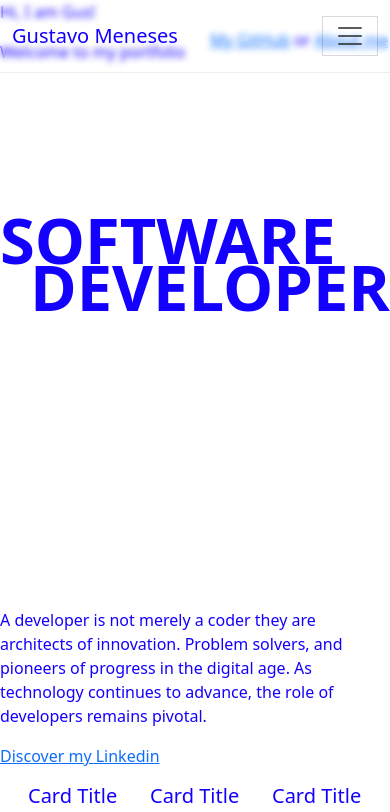
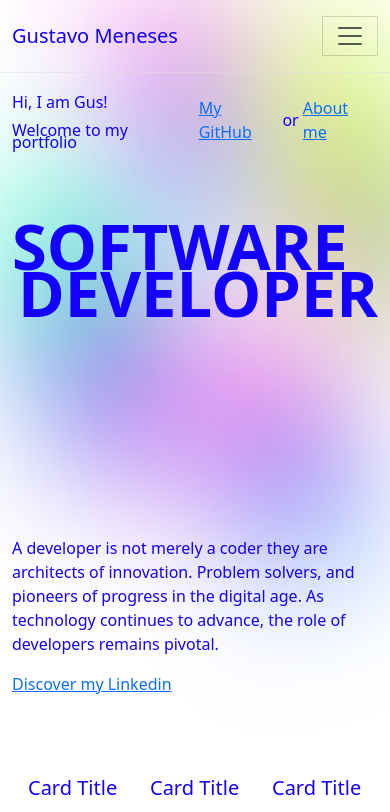
Before and after one commit to gdameneses/gustavo-meneses-portfolio, a React (Create React App) app: page / in a window 390 px wide. Shown: the top 812 px of the page. Built offline with nearby package versions, Linux system fonts and the light colour scheme.

Commit message:
chore: header responsiveness

```diff
--- a/src/components/header/Header.js
+++ b/src/components/header/Header.js
@@ -1,13 +1,41 @@
-import React from 'react';
+import React, { useState, useEffect } from 'react';
 import Container from 'react-bootstrap/Container';
 import Col from 'react-bootstrap/Col'
 import './Header.scss';
 
+const BlurredElipse = ({top, left, width, height, color1, color2, color3}) => {
+    const [angle, setAngle] = useState(45); // Initial angle value
+
+    useEffect(() => {
+        const intervalId = setInterval(() => {
+            setAngle(angle => (angle + 1) % 361);
+        }, 4);
+
+        return () => clearInterval(intervalId);
+    }, []);
+
+    return (
+<div style={{top, left, height, width, '--angle': `${angle}deg`, '--color1': `${color1}`, '--color2': `${color2}`, '--color3': `${color3}`}} className="background__item "></div>
+    );
+};
+
+
+
+
+
 const Header = () => {
   return (
-    <Container fluid className= "hero p-0">
-      <Container fluid="md" className="hero__content p-0">
-        <div className="hero__subtitle">
+    <Container fluid className="hero">
+    <div className="background">
+      <div className="background__img">
+        {BlurredElipse({top: '30%', left: '10%', width: '30%', height: '40%', color1: '#0029FF', color2: '#00FFB2', color3: '#FF00E5'})}
+        {BlurredElipse({top: '10%', left: '40%', width: '20%', height: '30%', color1: '#0029FF', color2: '#FF00D6', color3: '#00B2FF'})}
+        {BlurredElipse({top: '50%', left: '60%', width: '25%', height: '30%', color1: '#0029FF', color2: '#FF00D6', color3: '#00B2FF'})}
+        {BlurredElipse({top: '12%', left: '80%', width: '24%', height: '40%', color1: '#FF0000', color2: '#CCFF00', color3: '#00FF94'})}
+      </div>
+    </div>
+      <Container fluid="md" className="hero__content">
+        <div className="hero__subtitle align-items-start">
           <div className="hero__subtitle__block--left">
             <p className="hero__text__content">Hi, I am Gus!</p>
             <p className="hero__text__content">Welcome to my portfolio</p>
@@ -23,7 +51,7 @@ const Header = () => {
             <h1 className="hero__header__text--right">DEVELOPER</h1>
           </div>
           <div className="d-flex justify-content-between flex-column flex-md-row">
-            <Col xs={12} md={4} className="hero_footer">
+            <Col xs={12} md={5} className="hero_footer">
               <p>
               A developer is not merely a coder they are architects
               of innovation. Problem solvers, and pioneers of progress in the digital age. As technology continues to advance, the role of developers remains pivotal.
--- a/src/components/header/Header.scss
+++ b/src/components/header/Header.scss
@@ -1,6 +1,24 @@
 .hero {
-  height: 48rem;
+  height: 90vh;
   color: #1400FF;
+  padding: 6rem 0 4rem 0!important;
+}
+
+.background {
+  position: absolute;
+  overflow: hidden;
+  top: -6rem;
+  height: 100vh;
+  width: 100%;
+  z-index: -1;
+  .background__item {
+    position: absolute;
+    opacity: 1;
+    rotate: 160deg;
+    border-radius: 50%;
+    background-image: conic-gradient(from var(--angle), var(--color1), var(--color2), var(--color3));
+    filter: blur(72px)
+  }
 }
 
 .hero__content {
@@ -19,6 +37,10 @@
   .hero__subtitle__block--right {
     display: flex;
     align-items: center;
+  }
+
+  .hero__subtitle__block--left {
+    line-height: 12px;
   }
 }
 
@@ -59,4 +81,11 @@
     line-height: 7rem;
     margin: 0;
   }
+
+  .background {
+    .background__item {
+      opacity: 0.5;
+      filter: blur(96px)
+    }
+  }
 }
```
